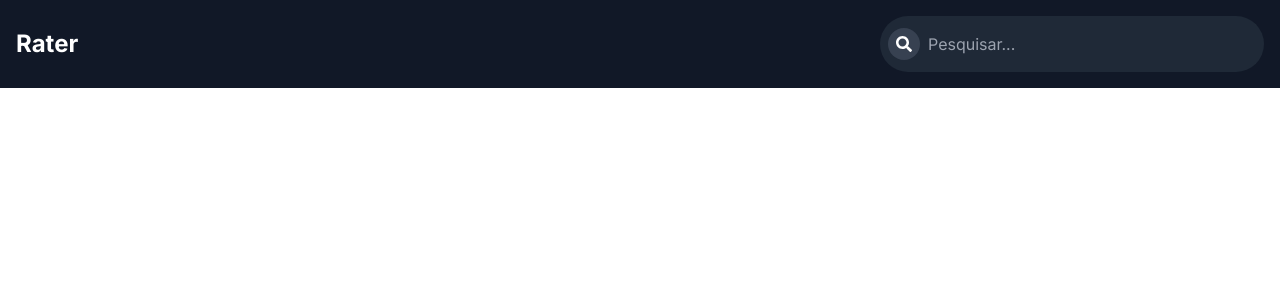
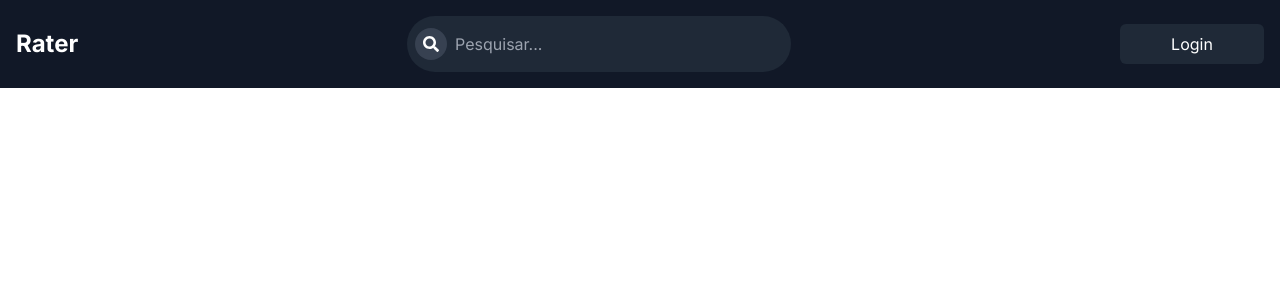
Before and after one commit to vitororigens/desafio-tecnico-front-end-pleno, a Next.js app: page / in a window 1280 px wide. Shown: the top 300 px of the page. Built offline with nearby package versions, Linux system fonts and the light colour scheme.

Commit message:
button(adicao): adicao do component button

```diff
--- /dev/null
+++ b/src/components/Button/index.tsx
@@ -0,0 +1,13 @@
+import { Container, Text } from "./style";
+
+type ButtonProps ={
+    text: string;
+}
+
+export function Button({text}: ButtonProps) {
+    return (
+        <Container>
+            <Text>{text}</Text>
+        </Container>
+    );
+}
--- /dev/null
+++ b/src/components/Button/style.ts
@@ -0,0 +1,16 @@
+import tw from "tailwind-styled-components";
+
+export const Container = tw.button`
+    flex
+    items-center
+    justify-center
+    bg-gray-800
+    p-2
+    w-36
+    rounded-md
+`;
+
+export const Text = tw.text`
+    text-white
+    text-md
+`;
--- a/src/components/Header/index.tsx
+++ b/src/components/Header/index.tsx
@@ -1,4 +1,5 @@
 "use client";
+import { Button } from "../Button";
 import { Search } from "../Search";
 import { Container, Title } from "./style";
 
@@ -7,6 +8,7 @@ export function Header() {
         <Container>
             <Title>Rater</Title>
             <Search/>
+            <Button text="Login"/>
         </Container>
     );
 }
```
